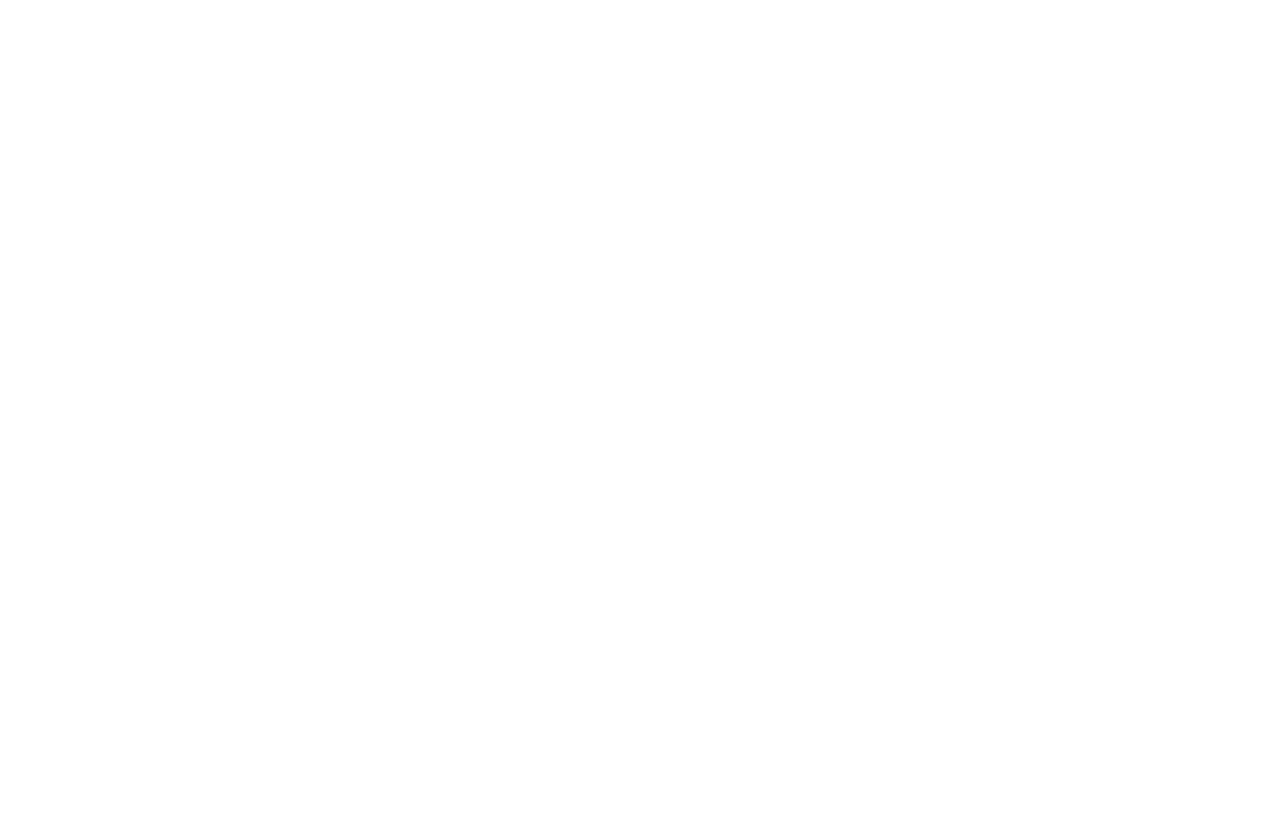
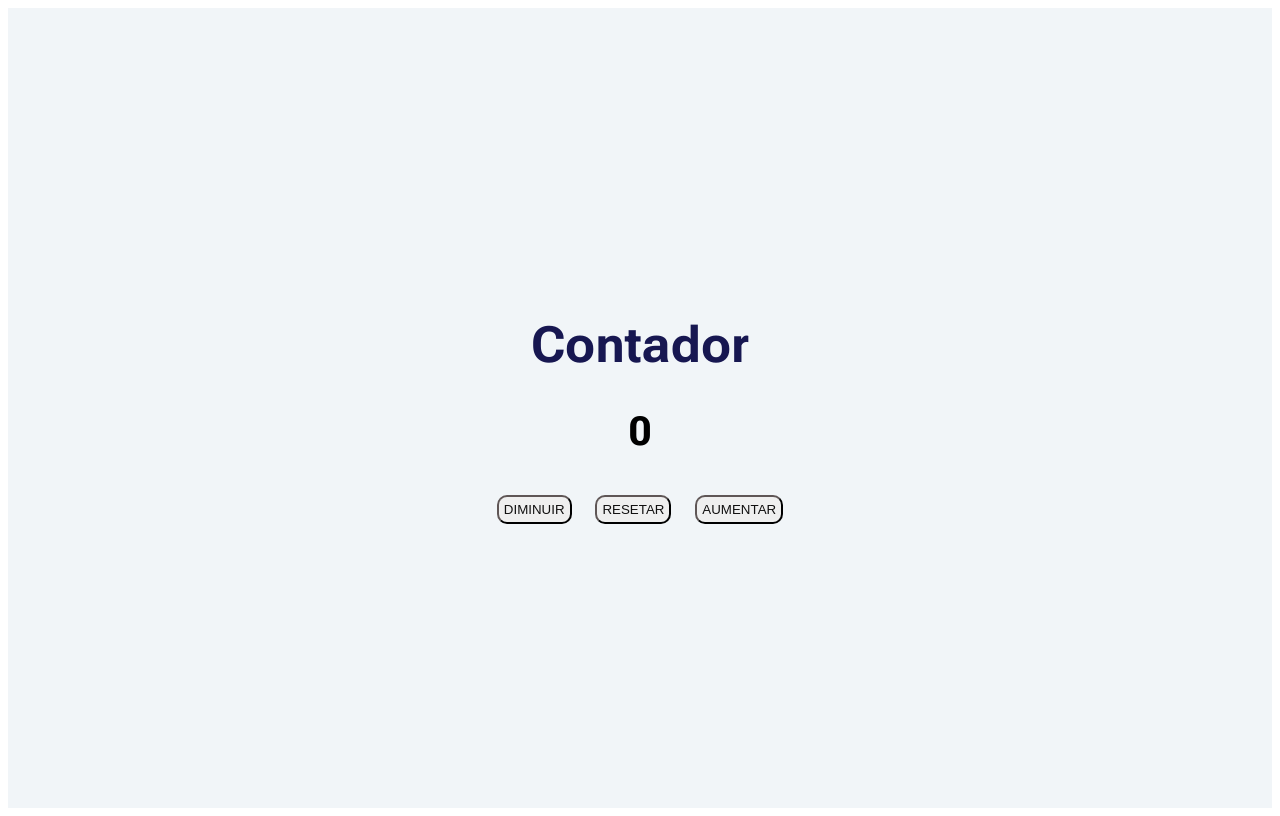
Before and after one commit to enyllaoliveira/Contador, a plain HTML site: page index.html in a window 1280 px wide. Drawn offline with Linux system fonts and the light colour scheme.

Commit message:
finish project

```diff
--- a/index.html
+++ b/index.html
@@ -5,8 +5,23 @@
     <meta http-equiv="X-UA-Compatible" content="IE=edge">
     <meta name="viewport" content="width=device-width, initial-scale=1.0">
     <title>Contador</title>
+<link rel="stylesheet" href="./styles.css"/>
 </head>
+
 <body>
+
+<main>
+    <div id="container">
+        <h1> Contador </h1>
+        <span id="value"> 0 </span>
+            <div class="btn-container">
+                <button class="btn diminuir"> DIMINUIR </button>
+                <button class="btn resetar"> RESETAR </button>
+                <button class="btn aumentar"> AUMENTAR </button>
+            </div>
+    </div>
+</main>
+<script src="./main.js"></script>
 
 </body>
 </html>
--- /dev/null
+++ b/main.js
@@ -0,0 +1,22 @@
+let bottons = document.querySelectorAll('.btn')
+let value = document.getElementById('value')
+let counter = 0
+
+for (let i = 0; i <= bottons.length-1; i++){
+bottons[i].addEventListener('click', function(e){
+    let classList = e.target.classList
+    if (classList.contains('diminuir')) {counter--}
+    else if (classList.contains('aumentar')) {counter++}
+    else {counter = 0}
+    if (counter > 0) {
+        value.style.color = 'green'
+    }
+    else if (counter < 0) {
+        value.style.color = 'red'
+    } else {
+        value.style.color = 'black'
+    }
+
+value.textContent = counter
+})
+}
--- /dev/null
+++ b/styles.css
@@ -0,0 +1,34 @@
+@import url('https://fonts.googleapis.com/css2?family=Roboto+Flex:opsz,wght@8..144,400;8..144,700&display=swap');
+main {
+    background-color: rgb(241,245,248);
+    min-height: 100vh;
+    display: grid;
+    place-items: center;
+    font-family: 'Roboto Flex', sans-serif;
+}
+#container {
+    text-align: center;
+}
+
+h1{
+    color: rgb(23, 23, 81);
+    font-weight: bold;
+    font-size: 50px;
+}
+
+#value {
+font-size: 40px;
+font-weight: bold;
+}
+
+.btn-container {
+margin-top: 30px;
+}
+
+.btn {
+    border-radius: 10px;
+    margin: 10px;
+    padding: 5px;
+    border-color: rgb(11, 10, 10);
+    color: rgb(17, 16, 16);
+}
```
